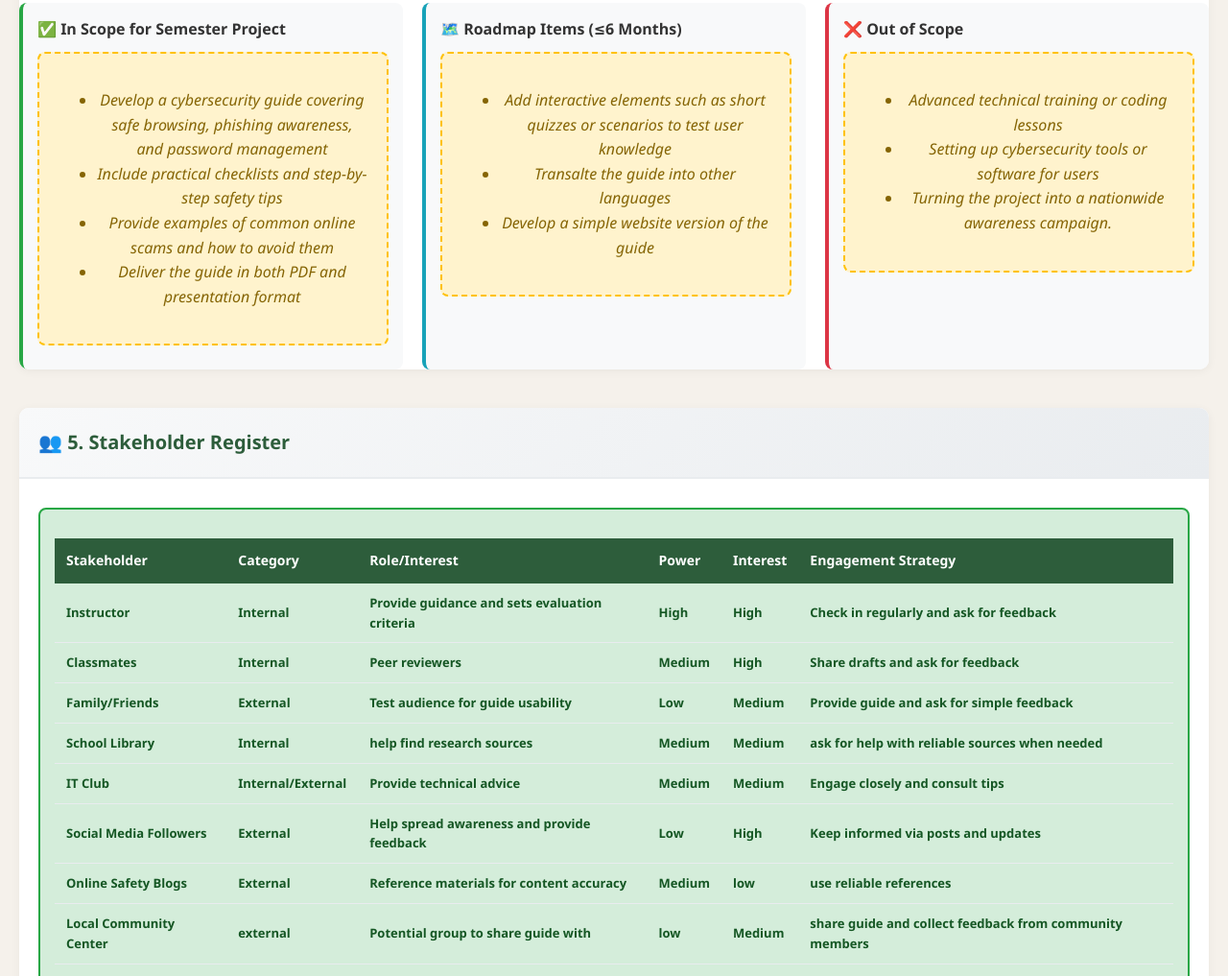
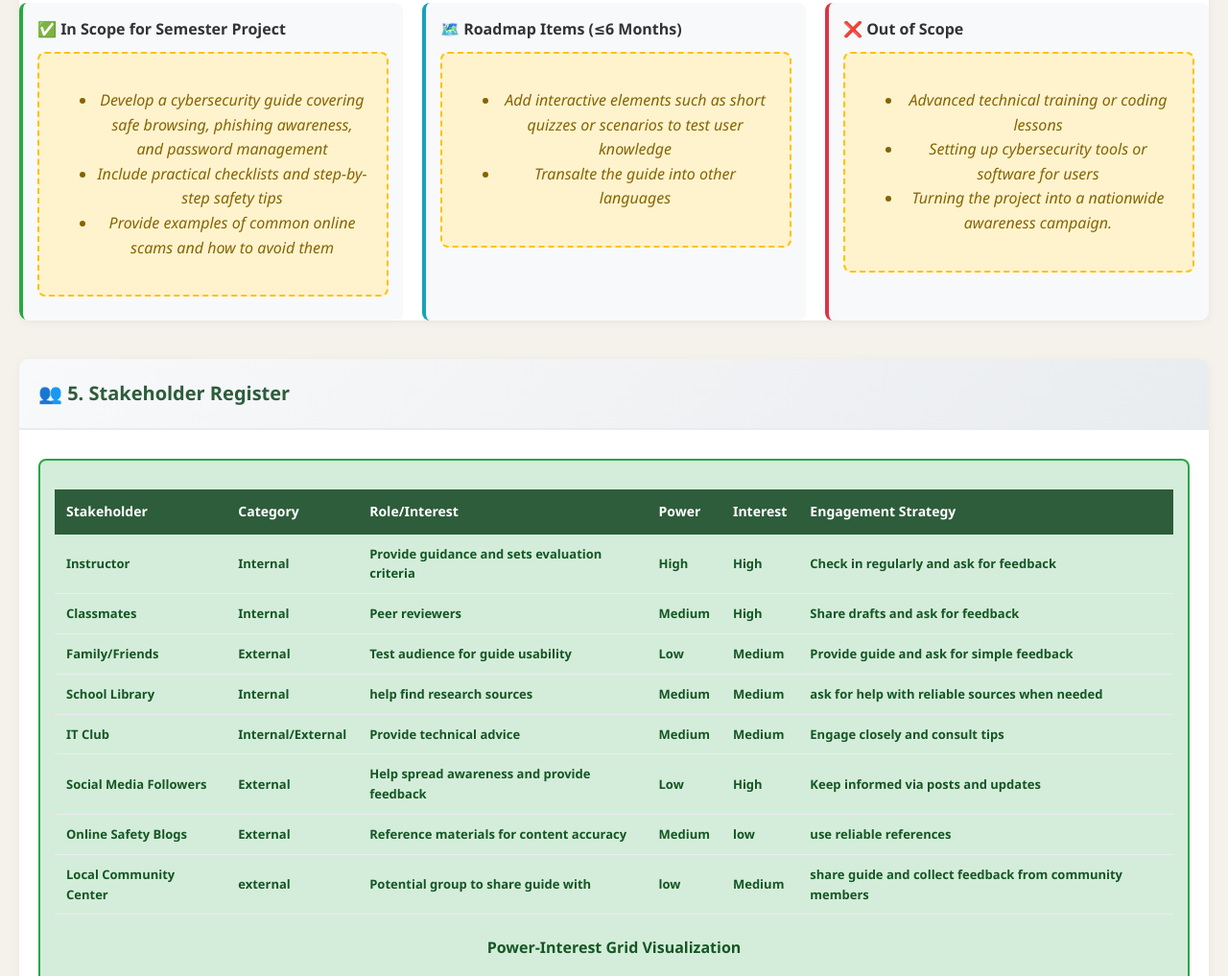
Before and after one commit to bfuentes1706-gif/Project-charter-template, a plain HTML site: page index.html in a window 1280 px wide. Shown: the part 2242-3259 px from the top of the page at 96% size. Drawn offline with Linux system fonts and the light colour scheme.

Commit message:
Update index.html

```diff
--- a/index.html
+++ b/index.html
@@ -338,7 +338,7 @@
                                     <li>Develop a cybersecurity guide covering safe browsing, phishing awareness, and password management</li>
                                     <li>Include practical checklists and step-by-step safety tips</li>
                                     <li>Provide examples of common online scams and how to avoid them</li>
-                                    <li>Deliver the guide in both PDF and presentation format</li>
+
                                 </ul>
                             </div>
                         </div>
@@ -350,7 +350,7 @@
                                 <ul>
                                     <li>Add interactive elements such as short quizzes or scenarios to test user knowledge</li>
                                     <li>Transalte the guide into other languages</li>
-                                    <li>Develop a simple website version of the guide</li>
+
                                 </ul>
                             </div>
                         </div>
```
